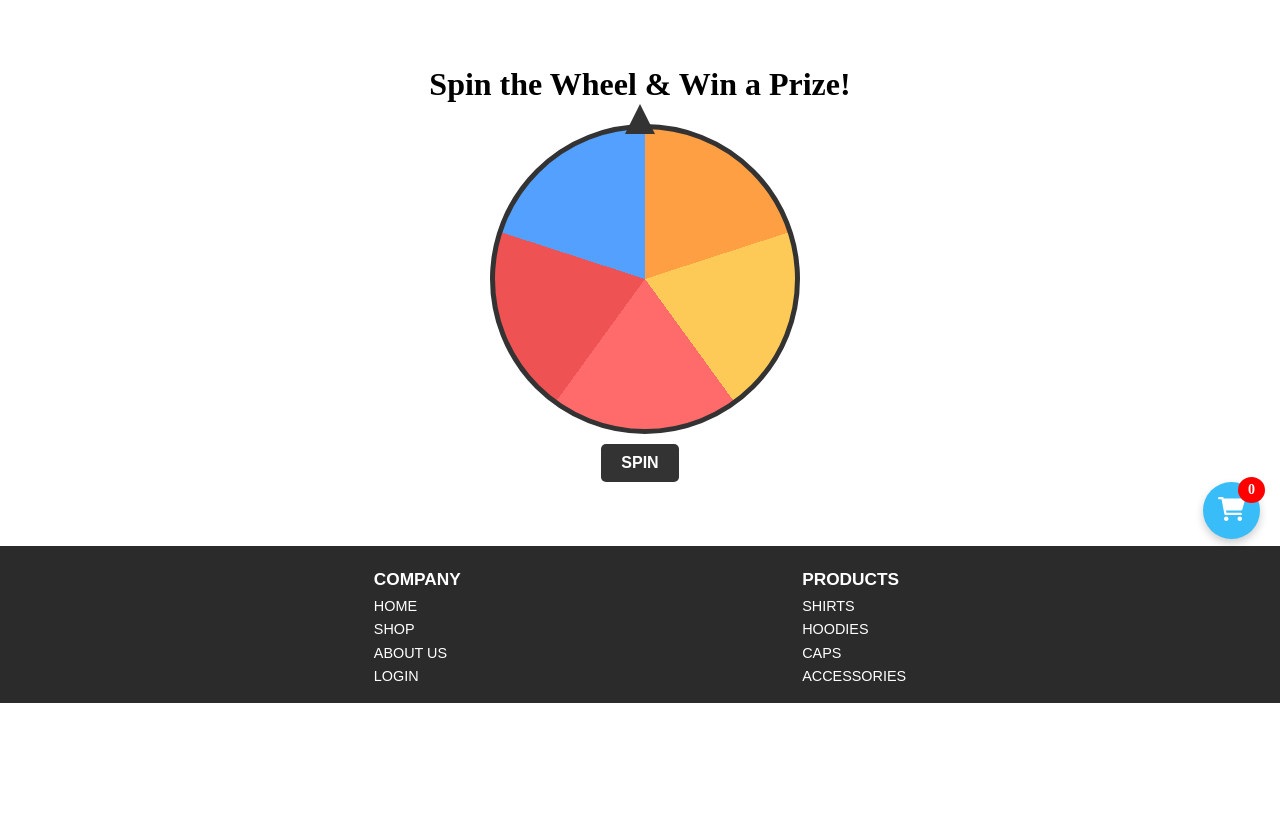
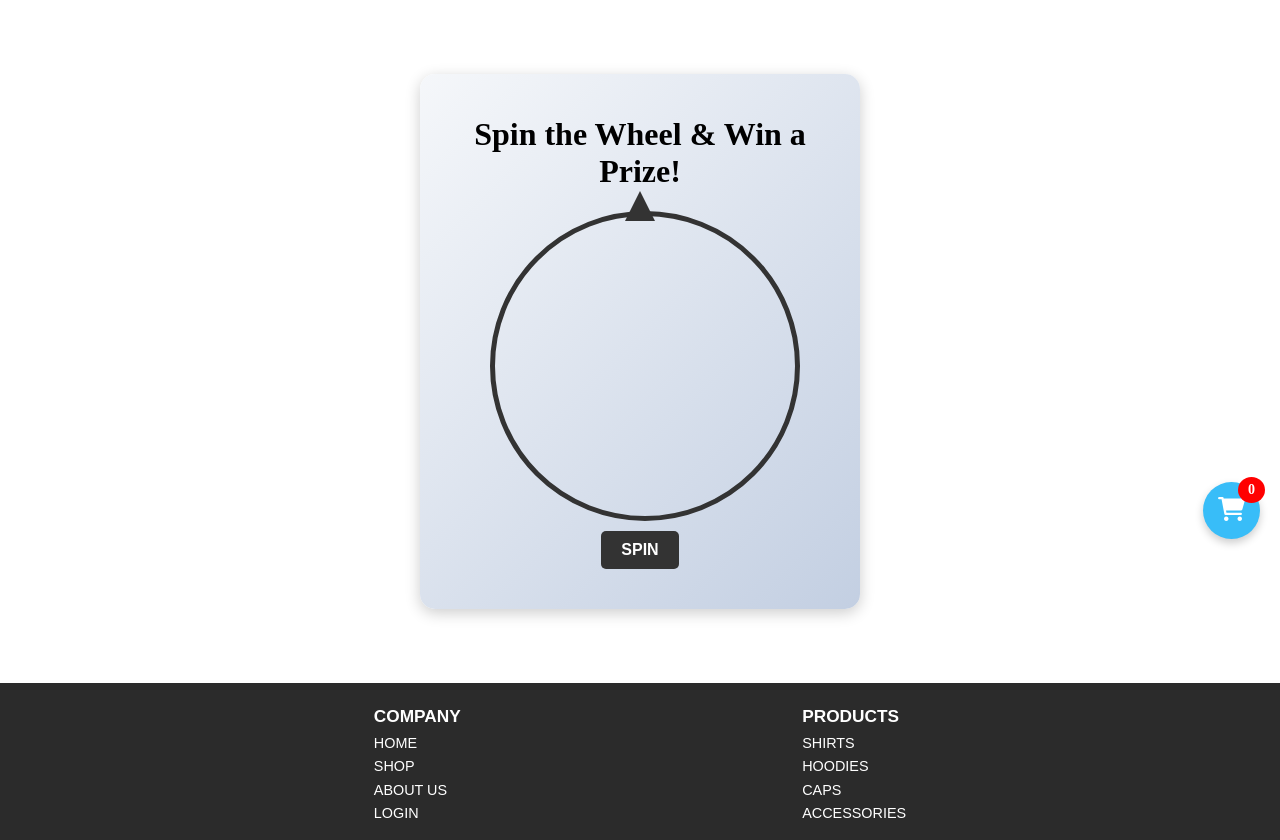
Before and after one commit to JaQubus/OneLastMerch2, a Django app: page /spin-wheel/ in a window 1280 px wide. Shown: the part 241-1081 px from the top of the page. Before the commit the page ends 944 px from the top, so only its background shows below. Run offline with Django 5.2, Linux system fonts and the light colour scheme; data comes from the database, SQL or seed files in the repository; data that the repository does not hold is empty.

Commit message:
After a lot of troubles and frustration. Segments should render dynamicly based on their count. The css still is bad but i need this commit

```diff
--- a/OneLastMerch/ui_ux/static/ui_ux/css/wheel.css
+++ b/OneLastMerch/ui_ux/static/ui_ux/css/wheel.css
@@ -1,6 +1,11 @@
 .spin-container {
     text-align: center;
     padding: 20px;
+    background: linear-gradient(135deg, #f5f7fa, #c3cfe2);
+    border-radius: 15px;
+    box-shadow: 0 4px 15px rgba(0, 0, 0, 0.2);
+    max-width: 400px;
+    margin: 50px auto;
 }
 
 .wheel-wrapper {
@@ -17,14 +22,6 @@
     position: relative;
     overflow: hidden;
     border: 5px solid #333;
-    background: conic-gradient(
-        from 0deg,
-        #ff9f43 0% 20%,
-        #feca57 20% 40%,
-        #ff6b6b 40% 60%,
-        #ee5253 60% 80%,
-        #54a0ff 80% 100%
-    );
     transform: rotate(0deg);
     transition: transform 3s ease-out;
 }
@@ -44,6 +41,12 @@
     text-shadow: 1px 1px 2px rgba(0, 0, 0, 0.5);
 }
 
+.segment-content {
+    /* Remove the transform property here */
+    text-align: center;
+    transform-origin: center;
+}
+
 .wheel-arrow {
     position: absolute;
     top: -20px;
@@ -54,6 +57,7 @@
     border-left: 15px solid transparent;
     border-right: 15px solid transparent;
     border-bottom: 30px solid #333;
+    z-index: 1;
 }
 
 #spin-btn {
--- a/OneLastMerch/ui_ux/static/ui_ux/js/wheel.js
+++ b/OneLastMerch/ui_ux/static/ui_ux/js/wheel.js
@@ -3,6 +3,36 @@ document.addEventListener('DOMContentLoaded', function () {
     const spinButton = document.getElementById('spin-btn');
     const resultMessage = document.getElementById('result-message');
     let isSpinning = false;
+
+    // Generate dynamic conic-gradient for the wheel
+    const segments = document.querySelectorAll('.wheel-segment');
+    const segmentCount = segments.length;
+
+    if (segmentCount > 0) {
+        const colors = [
+            '#ff9f43', '#feca57', '#ff6b6b', '#ee5253', '#54a0ff', '#2e86de', '#1dd1a1', '#10ac84', '#5f27cd', '#341f97'
+        ]; // Add more colors if needed
+        const gradientStops = [];
+        const angleIncrement = 360 / segmentCount;
+
+        for (let i = 0; i < segmentCount; i++) {
+            const startAngle = angleIncrement * i;
+            const endAngle = angleIncrement * (i + 1);
+            const color = colors[i % colors.length]; // Cycle through colors if there are more segments than colors
+            gradientStops.push(`${color} ${startAngle}deg ${endAngle}deg`);
+        }
+
+        wheel.style.background = `conic-gradient(${gradientStops.join(', ')})`;
+    }
+
+    // Rotate segment content to center text
+    const segmentAngle = 360 / segmentCount;
+    segments.forEach((segment, index) => {
+        const content = segment.querySelector('.segment-content');
+        if (content) {
+            content.style.transform = `rotate(${segmentAngle / 2}deg)`; // Rotate content to center it
+        }
+    });
 
     // Handle spin button click
     spinButton.addEventListener('click', function () {
@@ -26,7 +56,7 @@ document.addEventListener('DOMContentLoaded', function () {
                 } else {
                     // Calculate the spin animation degrees
                     const prizeIndex = data.prize_index;
-                    const totalSegments = document.querySelectorAll('.wheel-segment').length;
+                    const totalSegments = segments.length;
                     const degrees = 360 * 5 + (360 / totalSegments) * prizeIndex;  // Spin animation
 
                     // Apply the spin animation
@@ -41,7 +71,12 @@ document.addEventListener('DOMContentLoaded', function () {
                     }, 3000);  // Match animation duration
                 }
             })
-            .catch(error => console.error('Error:', error));
+            .catch(error => {
+                console.error('Error:', error);
+                resultMessage.textContent = 'An error occurred. Please try again.';
+                spinButton.disabled = false;
+                isSpinning = false;
+            });
     });
 
     // Function to get CSRF token from cookies
--- a/OneLastMerch/ui_ux/templates/ui_ux/wheel.html
+++ b/OneLastMerch/ui_ux/templates/ui_ux/wheel.html
@@ -1,6 +1,6 @@
 {% extends 'main/base.html' %}
 {% load static %}
-{% load custom_filters %}  <!-- Load the custom filter -->
+{% load custom_filters %}
 
 {% block content %}
 <link rel="stylesheet" href="{% static 'ui_ux/css/wheel.css' %}">
@@ -10,10 +10,11 @@
 
     <div class="wheel-wrapper">
         <div class="wheel" id="wheel">
-            <!-- Wheel slices will be dynamically inserted here -->
             {% for prize in prizes %}
                 <div class="wheel-segment" style="transform: rotate({{ forloop.counter0|multiply:segment_angle }}deg);">
-                    {{ prize.name }}
+                    <div class="segment-content">
+                        {{ prize.name }}
+                    </div>
                 </div>
             {% endfor %}
         </div>
```
